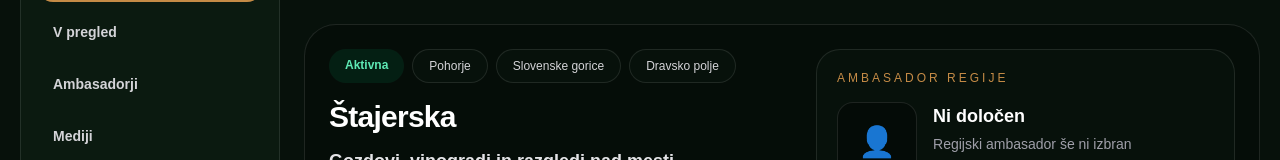
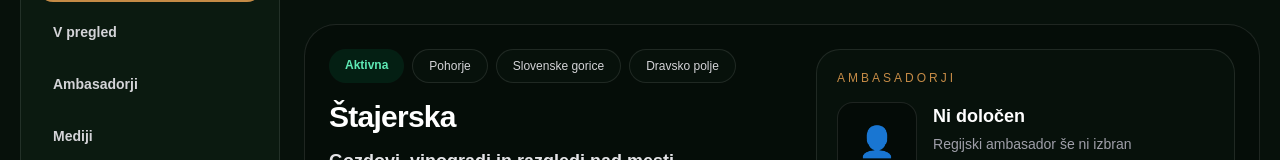
Before and after one commit to rabojan/bojan-on-bike-app, a Next.js app: page /admin/regije in a window 1280 px wide. Shown: the part 463-623 px from the top of the page. Built offline with nearby package versions, Linux system fonts and the light colour scheme; sample sign-in values are in the browser's storage.

Commit message:
Update region ambassador heading

```diff
--- a/app/admin/regije/page.tsx
+++ b/app/admin/regije/page.tsx
@@ -302,7 +302,7 @@ export default function AdminRegionsPage() {
                 <div className="grid gap-4">
                   <div className="rounded-[24px] border border-white/10 bg-[#07110b] p-5">
                     <div className="mb-4 text-xs uppercase tracking-[0.25em] text-[#c58b46]">
-                      Ambasador regije
+                      Ambasadorji
                     </div>
 
                     <div className="flex gap-4">
```
